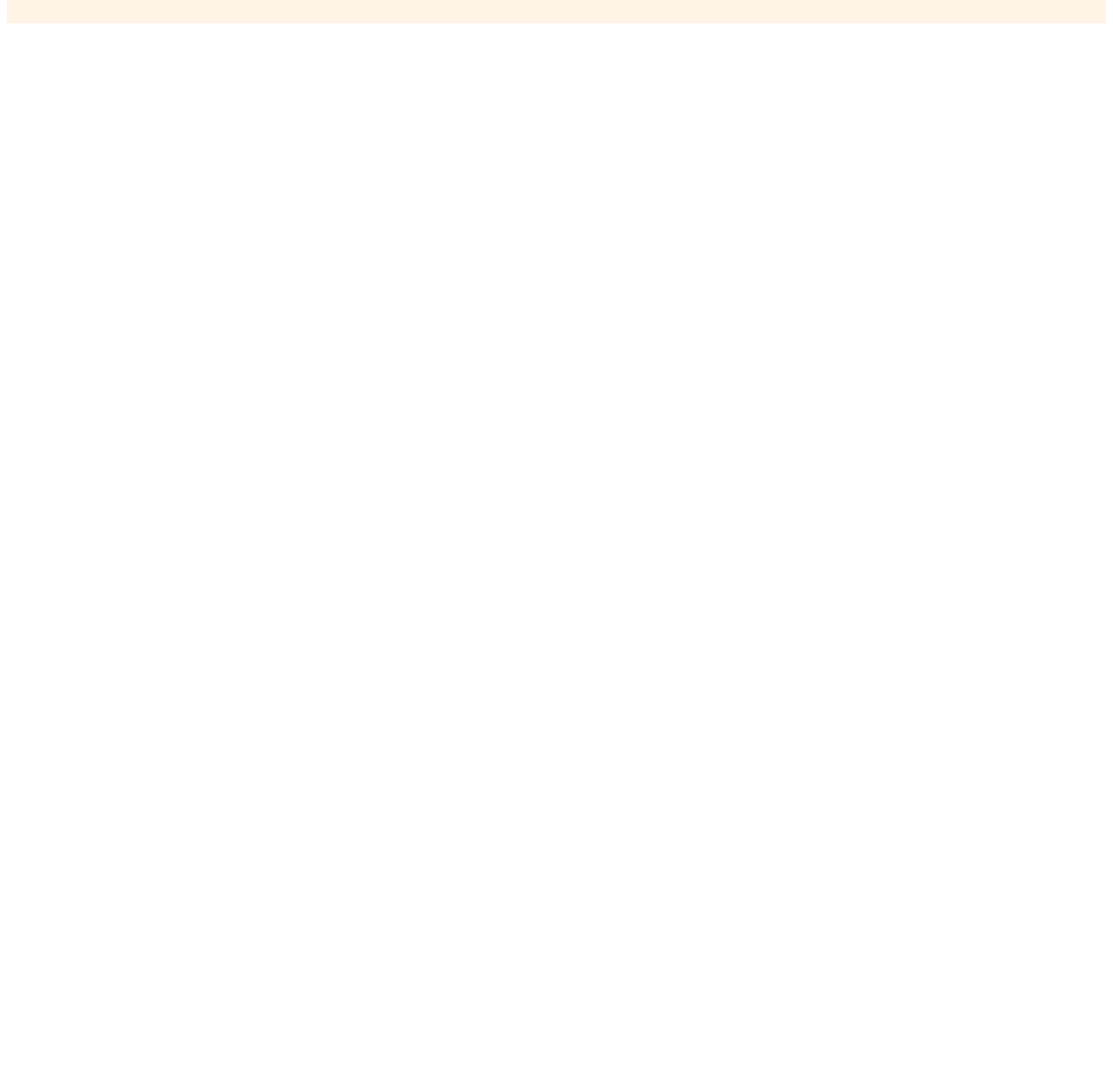
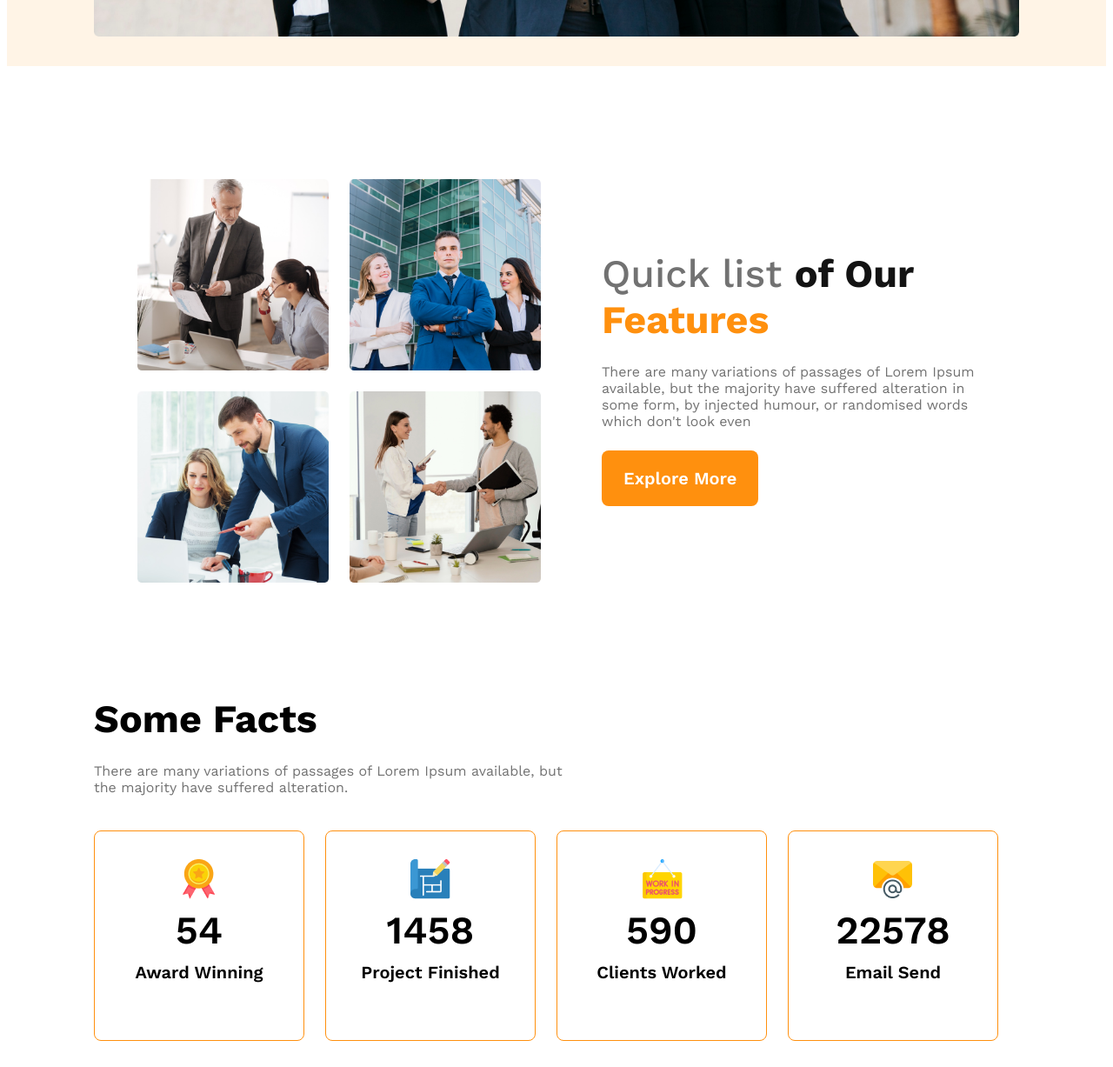
Before and after one commit to masumhs73/g3-architects-website, a plain HTML site: page index.html in a window 1280 px wide. Shown: the part 1046-2273 px from the top of the page at 87% size. Before the commit the page ends 1203 px from the top, so only its background shows below. Drawn offline with nearby package versions, Linux system fonts and the light colour scheme.

Commit message:
added fact section

```diff
--- a/index.html
+++ b/index.html
@@ -1,11 +1,13 @@
 <!DOCTYPE html>
 <html lang="en">
+
 <head>
     <meta charset="UTF-8">
     <meta name="viewport" content="width=device-width, initial-scale=1.0">
     <title>G3 Architects</title>
     <link rel="stylesheet" href="styles/architects.css">
 </head>
+
 <body>
     <header class="bg-light">
         <nav class="navbar display-flex">
@@ -18,10 +20,12 @@
             </ul>
         </nav>
         <div class="banner">
-           <div class="banner-content">
-            <h1 class="banner-title">Brand New Group of Architects</h1>
-            <p class="banner-description">There are many variations of passages of Lorem Ipsum available, but the majority have suffered alteration in some form, by injected humour, or randomised words which don't look even</p>
-            <button class="btn-primary">Explore More</button>
+            <div class="banner-content">
+                <h1 class="banner-title">Brand New Group of Architects</h1>
+                <p class="banner-description">There are many variations of passages of Lorem Ipsum available, but the
+                    majority have suffered alteration in some form, by injected humour, or randomised words which don't
+                    look even</p>
+                <button class="btn-primary">Explore More</button>
             </div>
             <div class="banner-image">
                 <img src="images/banner.png" alt="">
@@ -29,8 +33,67 @@
         </div>
     </header>
 
-    <main></main>
+    <main>
+        <!-- teams section start -->
+        <section class="teams display-flex">
+            <div class="team-image-container">
+                <img src="images/team1.png" alt="">
+                <img src="images/team2.png" alt="">
+                <img src="images/team3.png" alt="">
+                <img src="images/team4.png" alt="">
+            </div>
+            <div class="our-features">
+                <h3 class="section-title">
+                    <span id="quick-list" class="text-light-gray">Quick list </span><span id="of-our">of Our</span>
+                    <span id="features"> Features</span>
+                </h3>
+                <p class="feature-description text-light-gray">There are many variations of passages of Lorem Ipsum
+                    available, but the majority have suffered alteration in some form, by injected humour, or randomised
+                    words which don't look even</p>
+                <button class="btn-primary">Explore More</button>
+            </div>
+        </section>
+        <!-- features will enjoy -->
+        <section></section>
+        <!-- some facts -->
+        <section class="some-facts">
+            <h3 class="section-title">Some Facts</h3>
+            <p class="text-light-gray fact-description">There are many variations of passages of Lorem Ipsum available, but the majority
+                have suffered alteration.</p>
+            <div class="fact-container">
+                <div class="fact display-flex">
+                    <div>
+                        <img src="images/icons/ribon.png" alt="" class="fact-icon">
+                        <h4 class="fact-number">54</h4>
+                                <h5 class="fact-name">Award Winning</h5>
+                    </div>
+                </div>
+                <div class="fact display-flex">
+                    <div>
+                        <img src="images/icons/projects.png" alt="" class="fact-icon">
+                        <h4 class="fact-number">1458</h4>
+                        <h5 class="fact-name">Project Finished</h5>
+                    </div>
+                </div>
+                <div class="fact display-flex">
+                    <div>
+                        <img src="images/icons/customers.png" alt="" class="fact-icon">
+                        <h4 class="fact-number">590</h4>
+                        <h5 class="fact-name">Clients Worked</h5>
+                    </div>
+                </div>
+                <div class="fact display-flex">
+                    <div>
+                        <img src="images/icons/email.png" alt="" class="fact-icon">
+                        <h4 class="fact-number">22578</h4>
+                        <h5 class="fact-name">Email Send</h5>
+                    </div>
+                </div>
+            </div>
+        </section>
+    </main>
 
     <footer></footer>
 </body>
+
 </html>
--- a/styles/architects.css
+++ b/styles/architects.css
@@ -35,7 +35,7 @@ body {
 /* navbar styles */
 
 header {
-    padding: 30px 150px;
+    padding: 30px 100px;
     margin-bottom: 130px;
 }
 
@@ -63,7 +63,7 @@ header {
 
 .navbar,
 .banner {
-    max-width: 1440px;
+    max-width: 1920px;
     margin: 0 auto;
 }
 
@@ -95,9 +95,132 @@ header img {
 
 }
 
+
+
+/* main styles */
+
+main {
+    max-width: 1920px;
+    margin: 0 auto;
+}
+
+main>section {
+    margin-top: 130px;
+}
+
+/* team $ features styles */
+
+.teams {
+    align-items: center;
+    margin: 0 150px;
+}
+
+.team-image-container {
+    display: grid;
+    grid-template-columns: repeat(2, 2fr);
+    gap: 24px;
+}
+
+.our-features {
+    margin-left: 70px;
+}
+
+.team-image-container img {
+    width: 220px;
+}
+
+.section-title {
+    font-weight: 700;
+    font-size: 2.8rem;
+    margin-bottom: 24px;
+}
+
+#quick-list {
+    font-weight: 500;
+}
+
+#of-our {
+    color: #131313;
+    font-weight: 700;
+}
+
+#features {
+    color: #FF900E;
+    font-weight: 700;
+}
+
+.feature-description {
+    margin-bottom: 24px;
+}
+
+/* features wiil enjoy styles */
+
+/* some facts styles */
+
+.some-facts {
+    margin: 30px 100px;
+}
+
+.fact {
+    border-radius: 8px;
+    border: 1px solid #FF900E;
+    width: 240px;
+    height: 240px;
+    align-items: center;
+    justify-content: center;
+    text-align: center;
+}
+.fact-container{
+    display: grid;
+    grid-template-columns: repeat(4, 1fr);
+}
+.fact-description{
+    max-width: 540px;
+    margin-bottom: 40px;
+}
+.fact-number{
+    font-size: 2.8rem;
+    font-weight: 600;
+    margin-top: 5px;
+    margin-bottom: 10px;
+}
+.fact-name{
+    font-size: 1.25rem;
+    font-weight: 600;
+    margin-top: 10px;
+}
+
 /* responsive header */
 @media screen and (max-width: 576px) {
-    .navbar, .nav-links{
+
+    .navbar,
+    .nav-links,
+    .teams {
+        flex-direction: column;
+    }
+
+    .team-image-container {
+        grid-template-columns: repeat(1, 1fr);
+    }
+
+    .teams {
+        margin: 0;
+    }
+
+    .team-image-container img {
+        width: 100%;
+    }
+
+    .our-features {
+        margin-left: 50px;
+    }
+
+}
+
+/* medium size devices */
+
+@media screen and (min-width: 576px) and (max-width: 992px) {
+    .teams {
         flex-direction: column;
     }
 }
```
